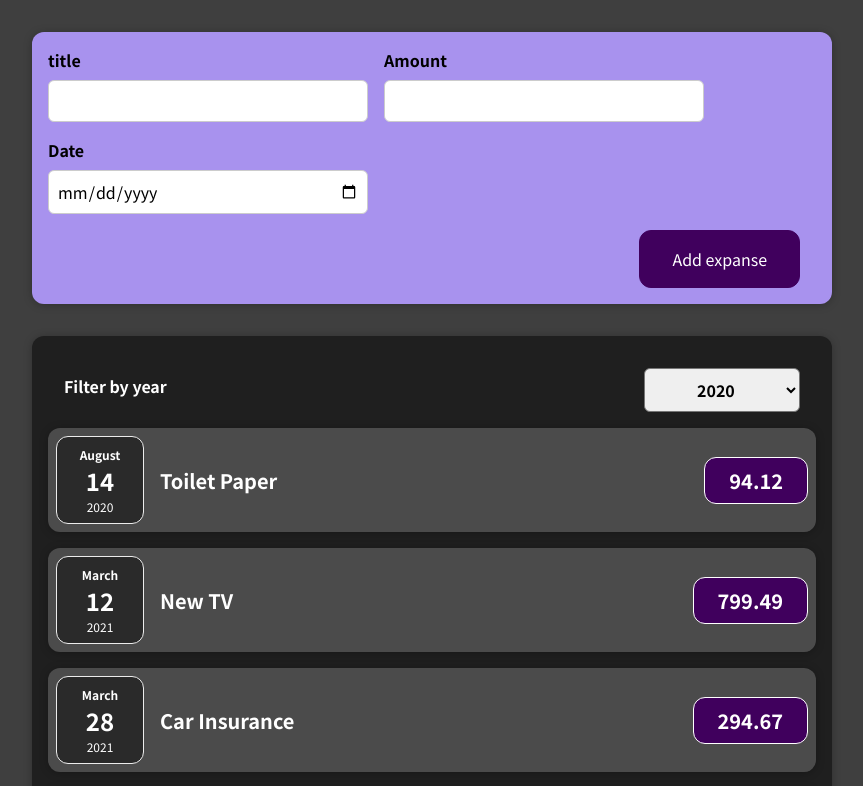
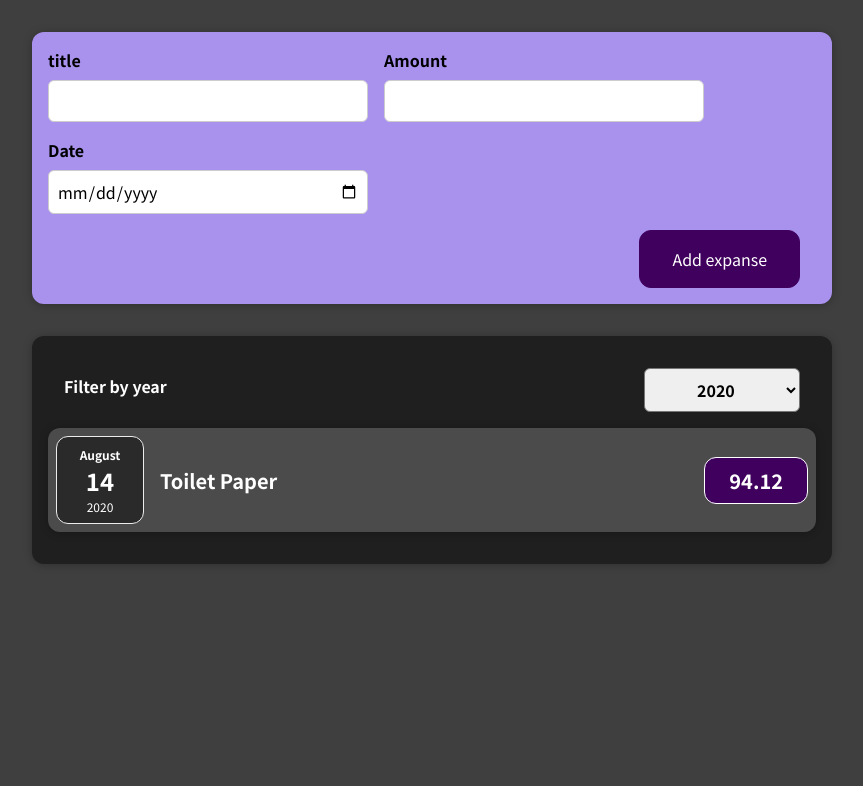
Before and after one commit to dibaaamir/React-project-1, a React (Create React App) app: page / in a window 1280 px wide. Shown: the top 786 px of the page, without its empty margins (208-1071 px from the left). Built offline with nearby package versions, Linux system fonts and the light colour scheme.

Commit message:
[EDIT] code better performance

```diff
--- a/src/App.js
+++ b/src/App.js
@@ -1,4 +1,4 @@
-import ExpenseItemList from './components/ExpenseItemList/ExpenseItemList';
+import Expenses from './components/Expenses/Expenses';
 import NewExpense from './components/NewExpense/NewExpense';
 import { useState } from 'react';
 const DUMMY_EXPENSES = [
@@ -32,7 +32,7 @@ function App() {
   return (
     <div>
       <NewExpense addNewExpence={addNewExpenseHandler} />
-      <ExpenseItemList items={expenses} />
+      <Expenses items={expenses} />
     </div>
   );
 }
--- a/src/components/ExpenseItemList/ExpenseItemList.js
+++ b/src/components/Expenses/Expenses.js
@@ -1,13 +1,29 @@
 import ExpenseItem from '../ExpenseItem/ExpenseItem';
-import './ExpenseItemList.css';
+import './Expenses.css';
 import Card from '../card/Card';
 import ExpenseFilter from '../ExpenseFilter/ExpenseFilter';
 import { useState } from 'react';
-function ExpenseItemList(props) {
+function Expenses(props) {
   const [filteredYear, setFilteredYear] = useState('2020');
   const getSelectedYearHandler = (year) => {
     setFilteredYear(year);
   };
+
+  const filteredExpenses = props.items.filter((expense) => {
+    return expense.date.getFullYear().toString() === filteredYear;
+  });
+
+  let expensesContent = <p>No Expenses Found!</p>;
+
+  if (filteredExpenses.length > 0)
+    expensesContent = filteredExpenses.map((el) => (
+      <ExpenseItem
+        key={el.id}
+        title={el.title}
+        amount={el.amount}
+        date={el.date}
+      />
+    ));
   return (
     <div>
       <Card className="expenses">
@@ -15,16 +31,9 @@ function ExpenseItemList(props) {
           select={filteredYear}
           getSelectedYear={getSelectedYearHandler}
         />
-        {props.items.map((el) => (
-          <ExpenseItem
-            key={el.id}
-            title={el.title}
-            amount={el.amount}
-            date={el.date}
-          />
-        ))}
+        {expensesContent}
       </Card>
     </div>
   );
 }
-export default ExpenseItemList;
+export default Expenses;
```
Also changed, not shown: src/components/Expenses/Expenses.css (renamed from src/components/ExpenseItemList/ExpenseItemList.css).
